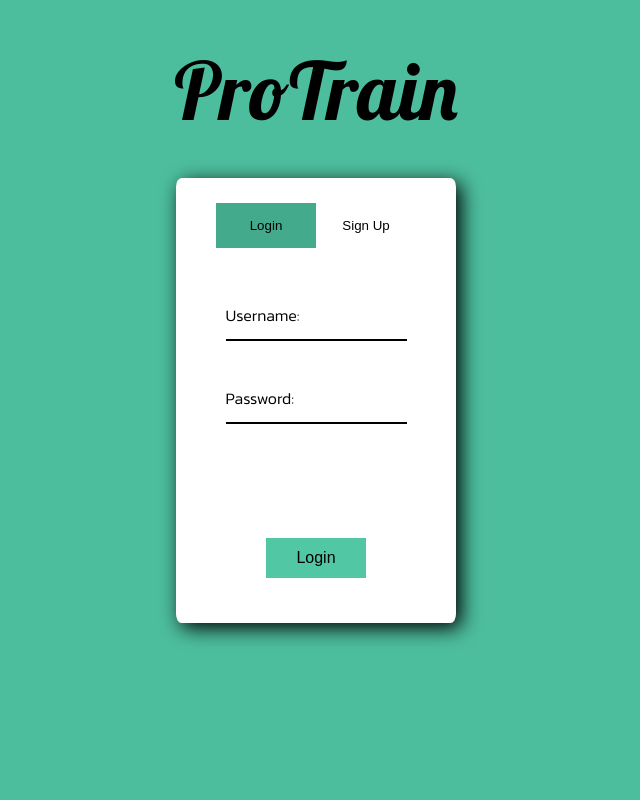
After one commit to malic296/ProTrain, a PHP site: page / in a window 1280 px wide. The commit adds this page. Shown: the whole page, without its empty margins (324-964 px from the left). Run offline with PHP 8.4, Linux system fonts and the light colour scheme.

Commit message:
Add files via upload

```diff
--- a/app.php
+++ b/app.php
@@ -14,6 +14,7 @@ session_start();
   <link rel='stylesheet' type='text/css' media='screen' href='app.css'>
   <link rel="preconnect" href="https://fonts.googleapis.com">
   <link rel="preconnect" href="https://fonts.gstatic.com" crossorigin>
+  <link rel="icon" type="image/x-icon" href="logo.ico">
   <link href="https://fonts.googleapis.com/css2?family=Bebas+Neue&display=swap" rel="stylesheet">
   <link rel="stylesheet" href="https://cdn.datatables.net/1.10.18/css/dataTables.bootstrap4.min.css">
   <script src="https://kit.fontawesome.com/9d291e9016.js" crossorigin="anonymous"></script>
@@ -63,7 +64,7 @@ if ($result->num_rows > 0) {
     $DBDailyGoal = $row["dailyGoal"];
   }
 } else {
-    header("Location:login.php");
+    header("Location:index.php");
   die("This user does not exist");
 }
 if(isset($_POST["save"])){
@@ -93,7 +94,7 @@ $connection->close();
 
       </div>
       <div class="seg3">
-          <div class = "test1"><a href="login.php">
+          <div class = "test1"><a href="index.php">
             Log Out</a>
           </div>
           <button type = "submit" class = "test2" name = settings>
--- a/deleteUser.php
+++ b/deleteUser.php
@@ -10,7 +10,7 @@ if(isset($_POST['deleteProfile']) ) {
     $sql = mysqli_query($connection, "DELETE FROM users WHERE ID_users = '$id'");
     if ($sql) {
         $connection->close();
-        header('location:login.php');
+        header('location:index.php');
     }else{
         echo "Error: ".mysqli_error($connection);
     }
--- /dev/null
+++ b/index.php
@@ -0,0 +1,68 @@
+<?php
+session_start();
+session_destroy();
+?>
+<!DOCTYPE html>
+<html>
+<head>
+    <meta charset='utf-8'>
+    <meta http-equiv='X-UA-Compatible' content='IE=edge'>
+    <title>DB testing</title>
+    <meta name='viewport' content='width=device-width, initial-scale=1'>
+    <link rel='stylesheet' type='text/css' media='screen' href='styles.css'>
+    <link rel="preconnect" href="https://fonts.googleapis.com">
+    <link rel="preconnect" href="https://fonts.gstatic.com" crossorigin>
+    <link rel="icon" type="image/x-icon" href="logo.ico">
+    <link href="https://fonts.googleapis.com/css2?family=Kanit:wght@300&family=Lobster&display=swap" rel="stylesheet">
+    <script src='main.js'></script>
+</head>
+<body>
+    <div class="head">
+        <header>ProTrain</header>
+    </div>
+
+        <?php
+            if (isset($_GET["error"])) {
+                echo "<div class='incorrect'>";
+                echo "Incorrect username or password";
+                echo "</div>";
+            }
+
+        ?>
+
+    <div class="login">
+            <div class="login_signup">
+                <div class="login_choose">
+                    <a href="index.php"><input type="submit" value="Login" class = "current_page"></a>
+                </div>
+                <div class="signup_choose">
+                    <a href="signup.php"><input type="submit" value="Sign Up" class = "choosing_but"></a>
+                </div>
+
+            </div>
+        <form action="loginValidation.php" method="post" class = form_login>
+            <div class="login_texty">
+
+                    <div class="login_uname">
+                        <label for = "login" class = "label_uname">Username:</label>
+                        <input type="text" id = "login" name="login" class = "text" required>
+                    </div>
+
+
+                    <div class="login_passwd">
+                        <label for = "password" class = "label_passwd">Password:</label>
+                        <input type="password" id = "password" name="password" class = "text" required>
+                    </div>
+            </div>
+            <div class="login_konec">
+                <div class="login_button"><input type="submit" name="subLogin" id="" value="Login" class = "submit"></div>
+            </div>
+        </form>
+    </div>
+    <?php
+
+    $_SESSION["animace"] = 1;
+    $_SESSION["animace2"] = 1;
+    ?>
+</body>
+</html>
--- a/loginValidation.php
+++ b/loginValidation.php
@@ -32,7 +32,7 @@ if ($result->num_rows > 0) {
     $DBuserPassword = $row["password"];
   }
 } else {
-    header("Location:login.php?error=1");
+    header("Location:index.php?error=1");
 }
 $connection->close();
 
@@ -43,6 +43,6 @@ if ($secret == $DBuserPassword) {
     header("Location:app.php");
     exit();
 } else {
-    header("Location:login.php?error=1");
+    header("Location:index.php?error=1");
 }
   ?>
--- a/signup.php
+++ b/signup.php
@@ -10,6 +10,7 @@ session_start();
     <title>ProTrain Registration</title>
     <meta name='viewport' content='width=device-width, initial-scale=1'>
     <link rel='stylesheet' type='text/css' media='screen' href='styles.css'>
+    <link rel="icon" type="image/x-icon" href="logo.ico">
     <link href="https://fonts.googleapis.com/css2?family=Kanit:wght@300&family=Lobster&display=swap" rel="stylesheet">
     <script src='main.js'></script>
 </head>
@@ -30,7 +31,7 @@ session_start();
     <div class="signup">
             <div class="login_signup">
                 <div class="login_choose">
-                    <a href="login.php"><input type="submit" value="Login" class = "choosing_but"></a>
+                    <a href="index.php"><input type="submit" value="Login" class = "choosing_but"></a>
                 </div>
                 <div class="signup_choose">
                     <a href="signup.php"><input type="submit" value="Sign Up" class = "current_page"></a>
```
Also changed, not shown: recordUpdate.php (+9 -2 lines), logo.ico (added).
